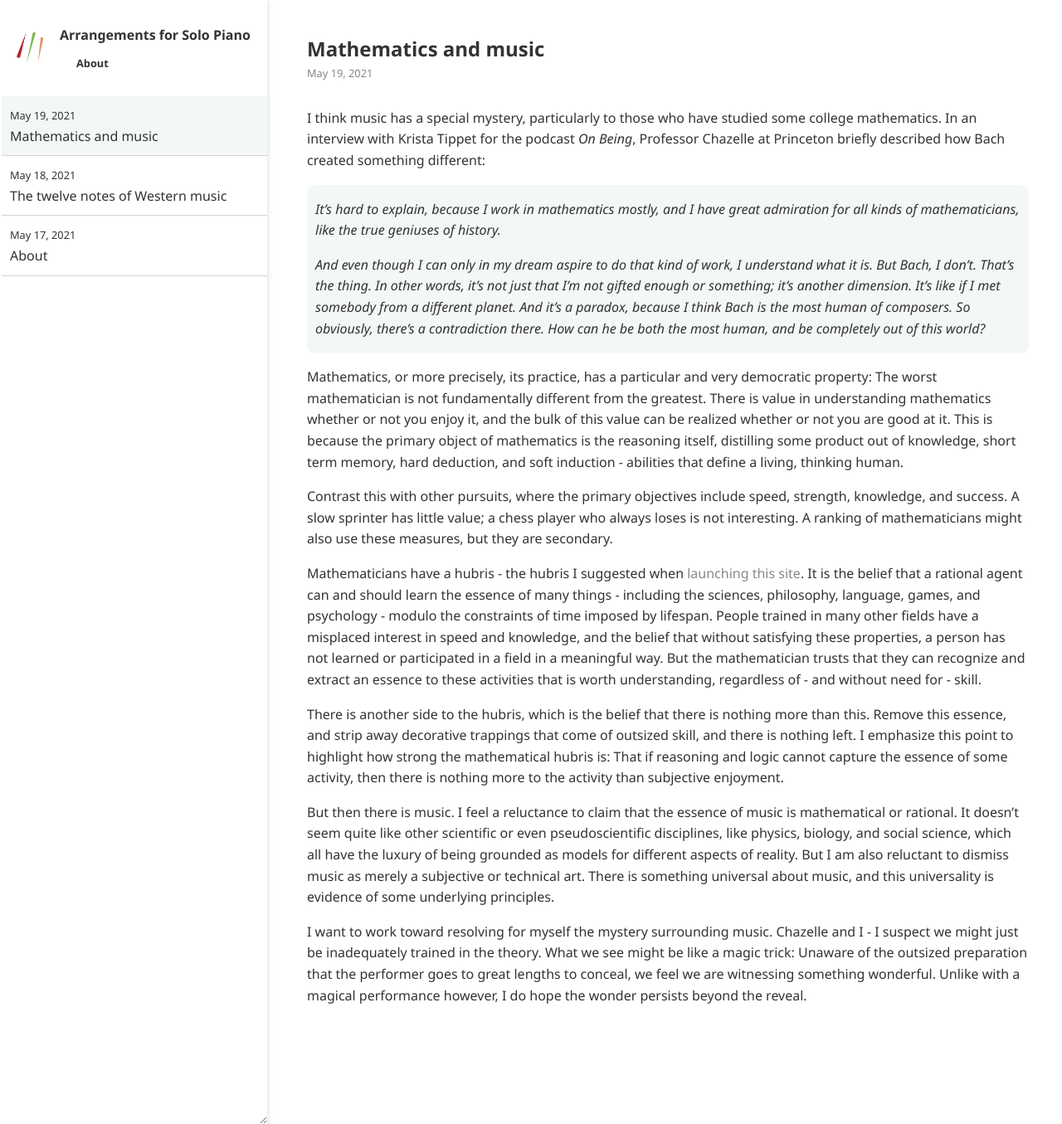
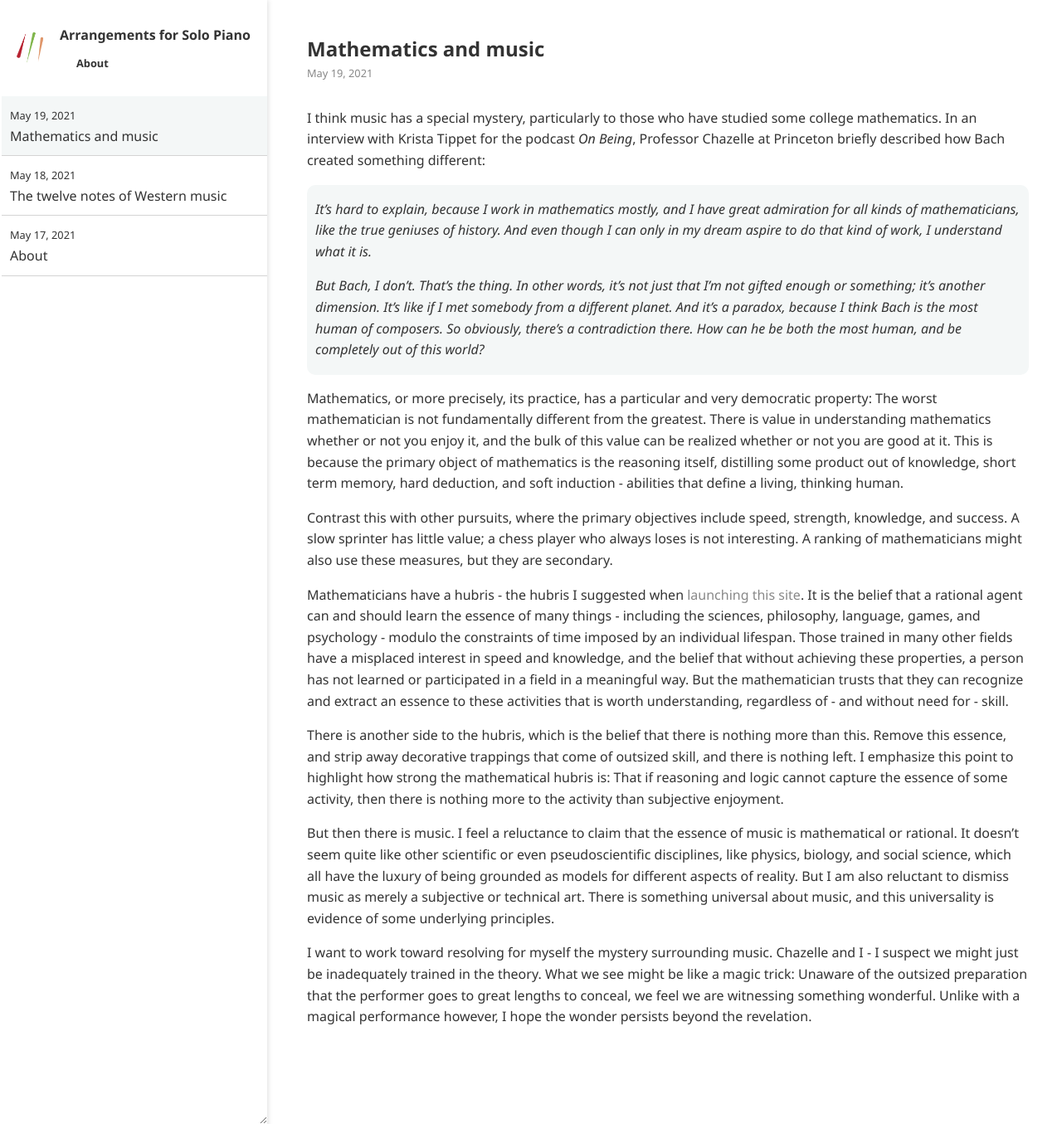
Before and after one commit to ansyblenetwork/arrpiano, a Jekyll site: the page built from _posts/2021-05-19-mathematics-and-music.md, in a window 1280 px wide and 1355 px high. Shown: the whole window at 83% size. Built offline with Jekyll 4.4.1, drawn with Linux system fonts in a browser that asks for light colours.

Commit message:
Update 2021-05-19-mathematics-and-music.md

```diff
--- a/_posts/2021-05-19-mathematics-and-music.md
+++ b/_posts/2021-05-19-mathematics-and-music.md
@@ -5,9 +5,9 @@ title: "Mathematics and music"
 I think music has a special mystery, particularly to those who have studied some college mathematics. In an interview with Krista Tippet for the podcast _On Being_, Professor Chazelle at Princeton briefly described how Bach created something different:
 
 <div class="media">
-<p>It’s hard to explain, because I work in mathematics mostly, and I have great admiration for all kinds of mathematicians, like the true geniuses of history.</p>
+<p>It’s hard to explain, because I work in mathematics mostly, and I have great admiration for all kinds of mathematicians, like the true geniuses of history. And even though I can only in my dream aspire to do that kind of work, I understand what it is. </p>
 
-<p>And even though I can only in my dream aspire to do that kind of work, I understand what it is. But Bach, I don’t. That’s the thing. In other words, it’s not just that I’m not gifted enough or something; it’s another dimension. It’s like if I met somebody from a different planet. And it’s a paradox, because I think Bach is the most human of composers. So obviously, there’s a contradiction there. How can he be both the most human, and be completely out of this world?</p>
+<p>But Bach, I don’t. That’s the thing. In other words, it’s not just that I’m not gifted enough or something; it’s another dimension. It’s like if I met somebody from a different planet. And it’s a paradox, because I think Bach is the most human of composers. So obviously, there’s a contradiction there. How can he be both the most human, and be completely out of this world?</p>
 </div>
 
 
@@ -15,10 +15,10 @@ Mathematics, or more precisely, its practice, has a particular and very democrat
 
 Contrast this with other pursuits, where the primary objectives include speed, strength, knowledge, and success. A slow sprinter has little value; a chess player who always loses is not interesting. A ranking of mathematicians might also use these measures, but they are secondary.
 
-Mathematicians have a hubris - the hubris I suggested when [launching this site]({% post_url 2021-05-17-about %}). It is the belief that a rational agent can and should learn the essence of many things - including the sciences, philosophy, language, games, and psychology - modulo the constraints of time imposed by lifespan. People trained in many other fields have a misplaced interest in speed and knowledge, and the belief that without satisfying these properties, a person has not learned or participated in a field in a meaningful way. But the mathematician trusts that they can recognize and extract an essence to these activities that is worth understanding, regardless of - and without need for - skill.
+Mathematicians have a hubris - the hubris I suggested when [launching this site]({% post_url 2021-05-17-about %}). It is the belief that a rational agent can and should learn the essence of many things - including the sciences, philosophy, language, games, and psychology - modulo the constraints of time imposed by an individual lifespan. Those trained in many other fields have a misplaced interest in speed and knowledge, and the belief that without achieving these properties, a person has not learned or participated in a field in a meaningful way. But the mathematician trusts that they can recognize and extract an essence to these activities that is worth understanding, regardless of - and without need for - skill.
 
 There is another side to the hubris, which is the belief that there is nothing more than this. Remove this essence, and strip away decorative trappings that come of outsized skill, and there is nothing left. I emphasize this point to highlight how strong the mathematical hubris is: That if reasoning and logic cannot capture the essence of some activity, then there is nothing more to the activity than subjective enjoyment.
 
 But then there is music. I feel a reluctance to claim that the essence of music is mathematical or rational. It doesn't seem quite like other scientific or even pseudoscientific disciplines, like physics, biology, and social science, which all have the luxury of being grounded as models for different aspects of reality. But I am also reluctant to dismiss music as merely a subjective or technical art. There is something universal about music, and this universality is evidence of some underlying principles.
 
-I want to work toward resolving for myself the mystery surrounding music. Chazelle and I - I suspect we might just be inadequately trained in the theory. What we see might be like a magic trick: Unaware of the outsized preparation that the performer goes to great lengths to conceal, we feel we are witnessing something wonderful. Unlike with a magical performance however, I do hope the wonder persists beyond the reveal.
+I want to work toward resolving for myself the mystery surrounding music. Chazelle and I - I suspect we might just be inadequately trained in the theory. What we see might be like a magic trick: Unaware of the outsized preparation that the performer goes to great lengths to conceal, we feel we are witnessing something wonderful. Unlike with a magical performance however, I hope the wonder persists beyond the revelation.
```
